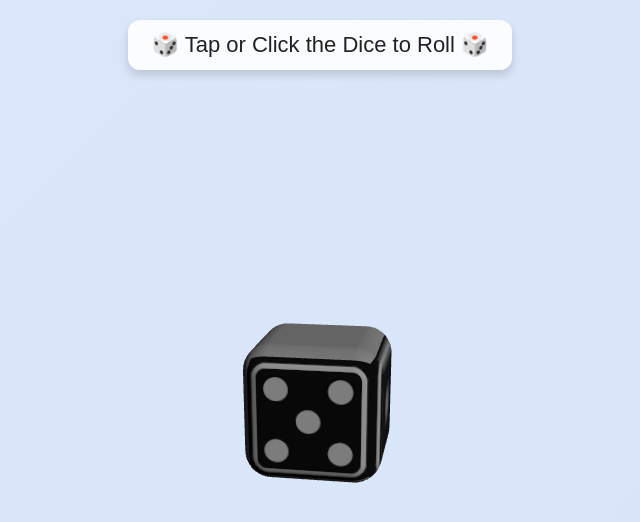
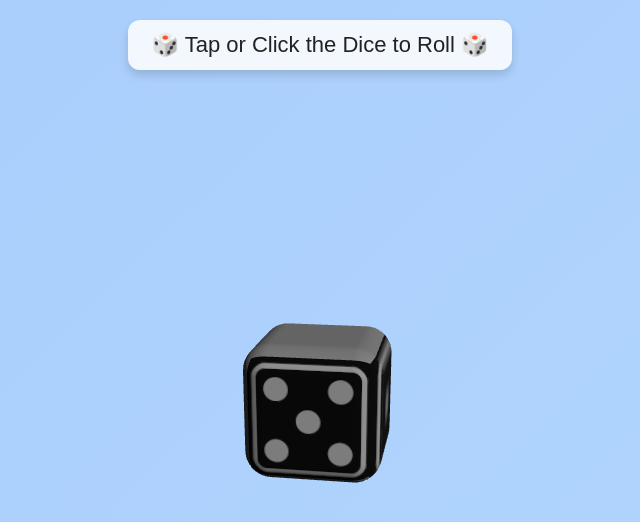
Before and after one commit to workforharmony/digital-dice, a plain HTML site: page index.html in a window 1280 px wide. Shown: the whole page, without its empty margins (320-960 px from the left). Drawn offline with nearby package versions, Linux system fonts and the light colour scheme; animation ran at ten frames a second.

Commit message:
Update index.html

```diff
--- a/index.html
+++ b/index.html
@@ -21,7 +21,7 @@
       align-items: center;
       justify-content: center;
       height: 100vh;
-      background: linear-gradient(135deg, #e0eafc, #cfdef3);
+      background: linear-gradient(135deg, #a1c4fd, #c2e9fb);
       background-size: 400% 400%;
       animation: subtleBackground 15s infinite alternate ease-in-out;
     }
```
